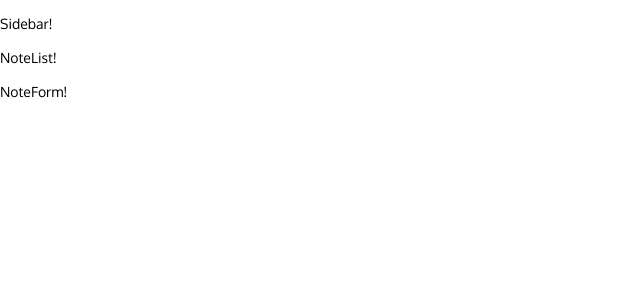
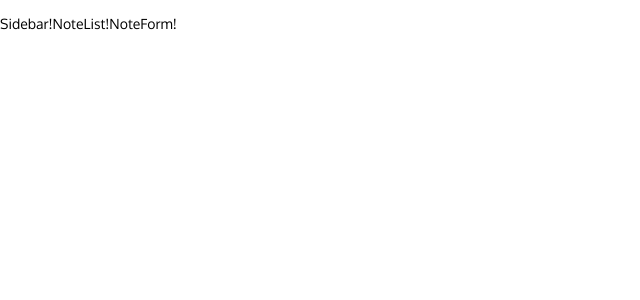
Before and after one commit to DarkTachyon/noteherder, a React (Create React App) app: page / in a window 1280 px wide. Shown: the top 300 px of the page, without its empty margins (0-640 px from the left). Built offline with nearby package versions, Linux system fonts and the light colour scheme; a web font is replaced by a local one.

Commit message:
Actually style main this time

```diff
--- a/src/Main.css
+++ b/src/Main.css
@@ -0,0 +1,7 @@
+.Main {
+  display: -ms-flexbox;
+  display: flex;
+  height: 100vh;
+  -ms-flex-align: stretch;
+  align-items: stretch;
+}
```
